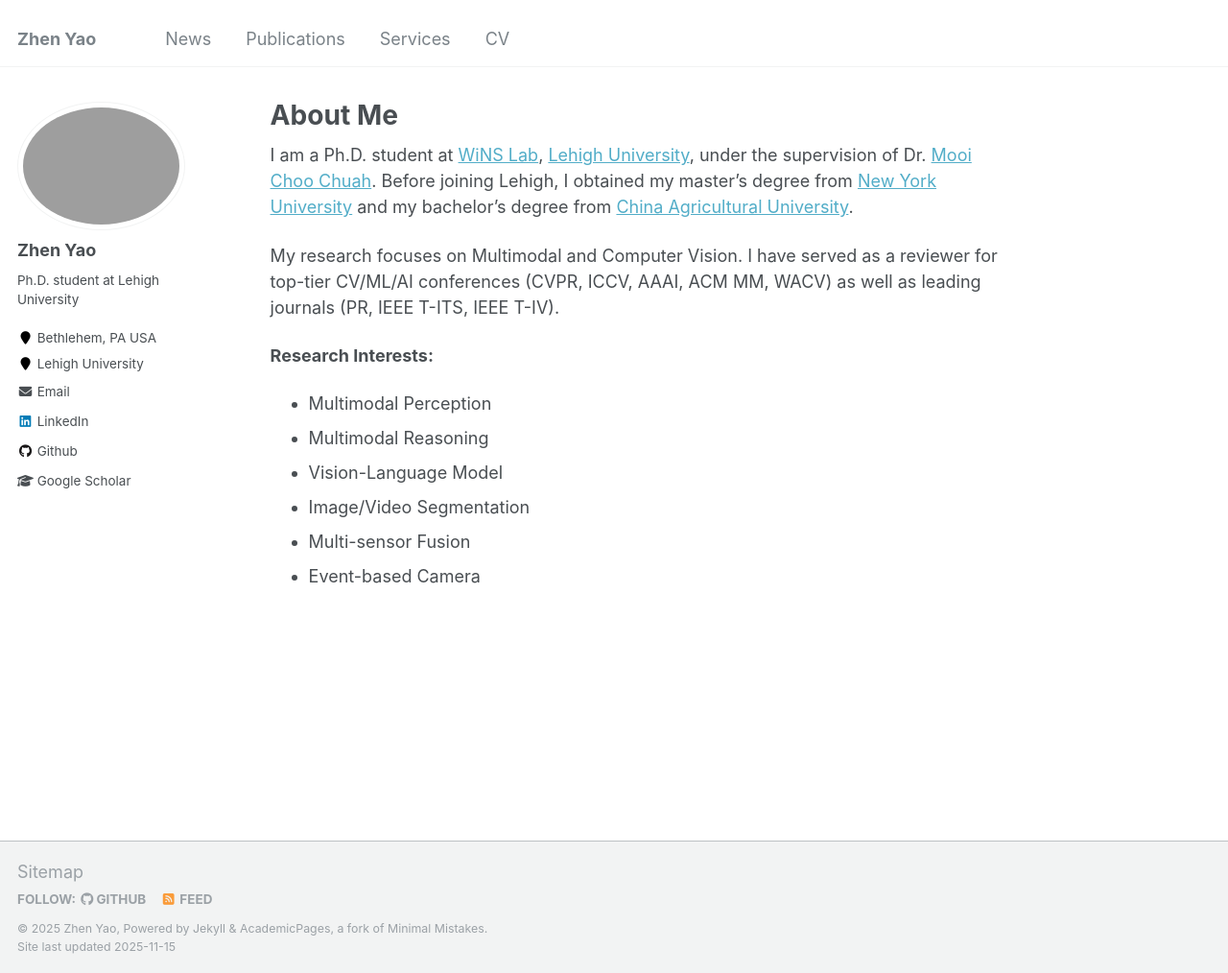
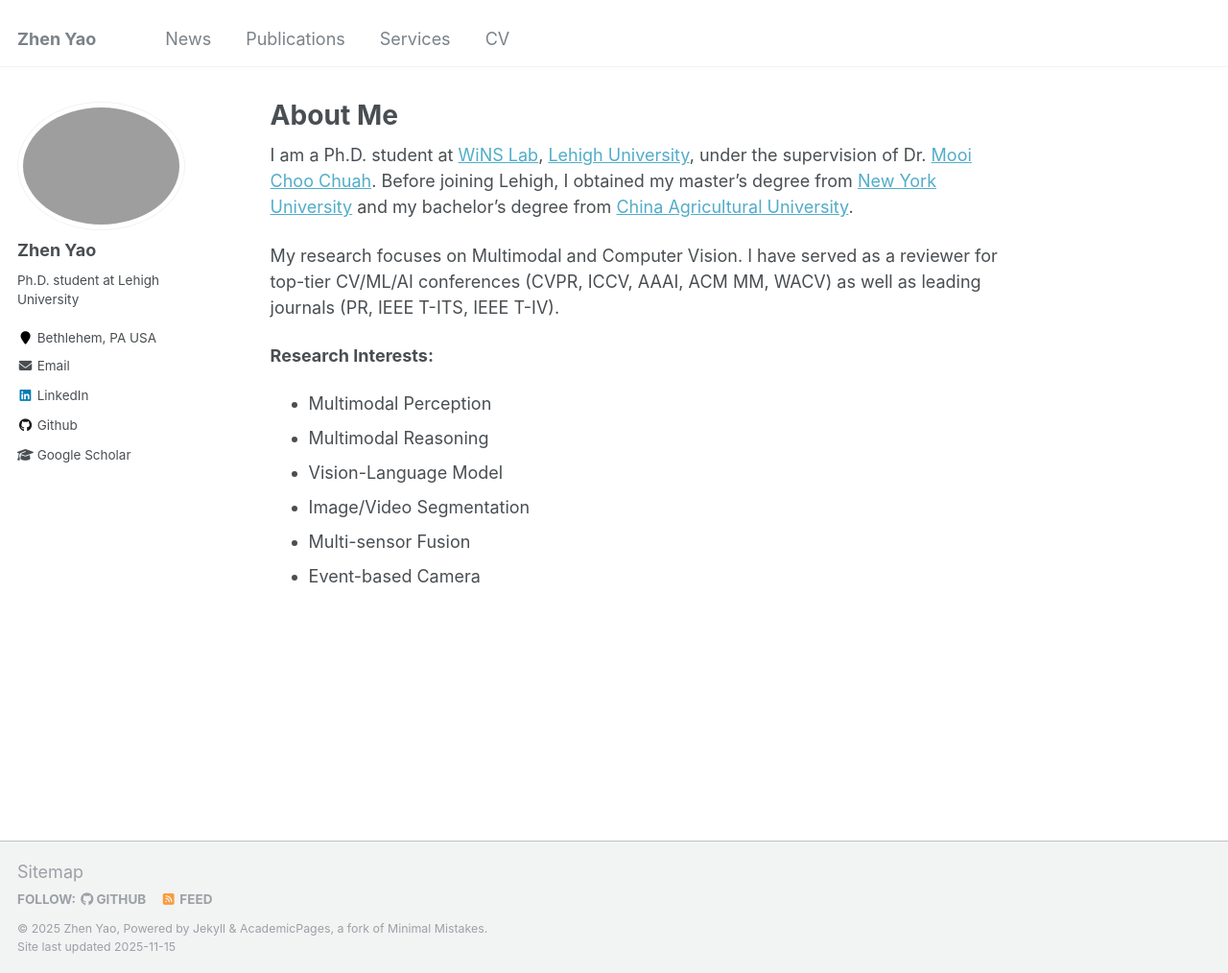
Before and after one commit to zyaocoder/zyaocoder.github.io, a Jekyll site: the page built from _pages/about.md, in a window 1280 px wide and 1014 px high. Shown: the whole window at 96% size. Built offline with Jekyll 4.4.1, drawn with Linux system fonts in a browser that asks for light colours.

Commit message:
Update _config.yml

```diff
--- a/_config.yml
+++ b/_config.yml
@@ -26,7 +26,6 @@ author:
   pronouns         : # example: "she/her"
   bio              : "Ph.D. student at Lehigh University"
   location         : "Bethlehem, PA USA"
-  employer         : "Lehigh University"
   uri              : # URL
   email            : "zhenyaocv@gmail.com"
 
```
